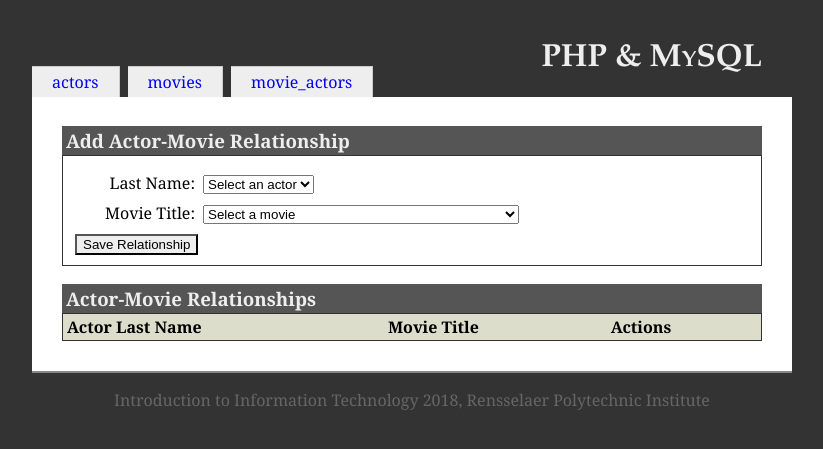
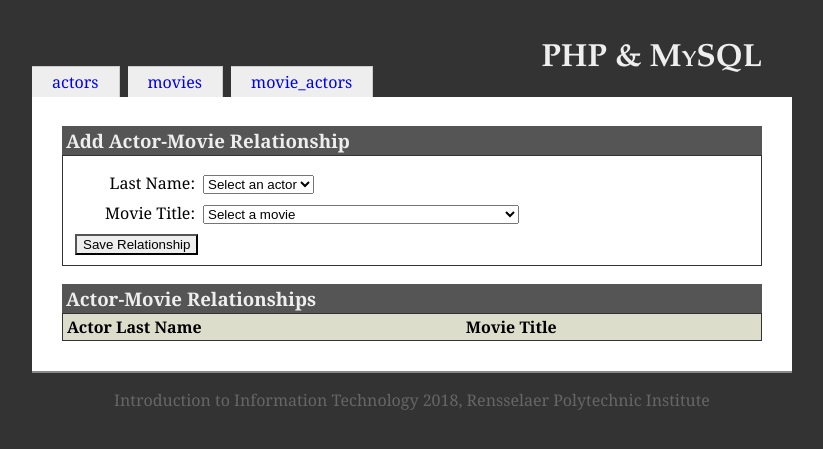
Before and after one commit to Semidey01/ITWS1100-semidp, a PHP site: page /lab9/inclassexample/movie_actors.php in a window 1280 px wide. Shown: the top 449 px of the page, without its empty margins (228-1051 px from the left). Run offline with PHP 8.4, Linux system fonts and the light colour scheme; data comes from the database, SQL or seed files in the repository; data that the repository does not hold is empty.

Commit message:
Update movie_actors.php

```diff
--- a/lab9/inclassexample/movie_actors.php
+++ b/lab9/inclassexample/movie_actors.php
@@ -90,7 +90,7 @@ if ($_SERVER['REQUEST_METHOD'] === 'POST' && isset($_POST['lastName']) && isset(
       <tr>
          <th>Actor Last Name</th>
          <th>Movie Title</th>
-         <th>Actions</th>
+         <th></th>
       </tr>
    </thead>
    <tbody>
@@ -132,7 +132,6 @@ $(document).ready(function() {
                if (!response.errors) {
                   row.fadeOut('fast', function() {
                      $(this).remove();
-                     // Reapply odd/even styling
                      $('#relationshipTable tbody tr').removeClass('odd');
                      $('#relationshipTable tbody tr:even').addClass('odd');
                   });
```
